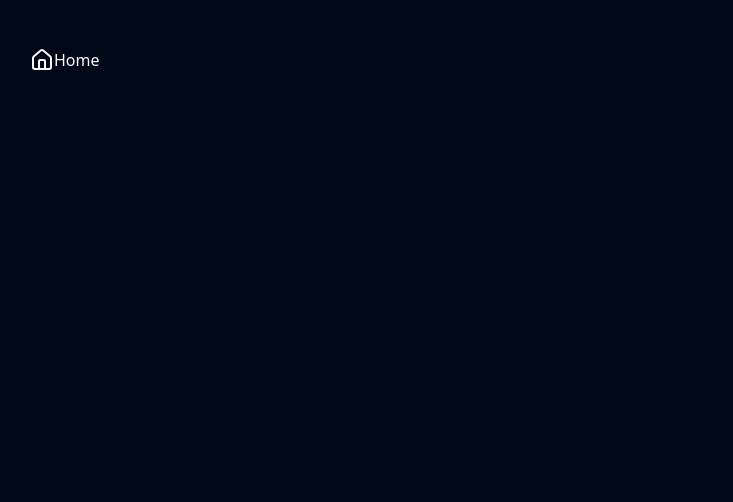
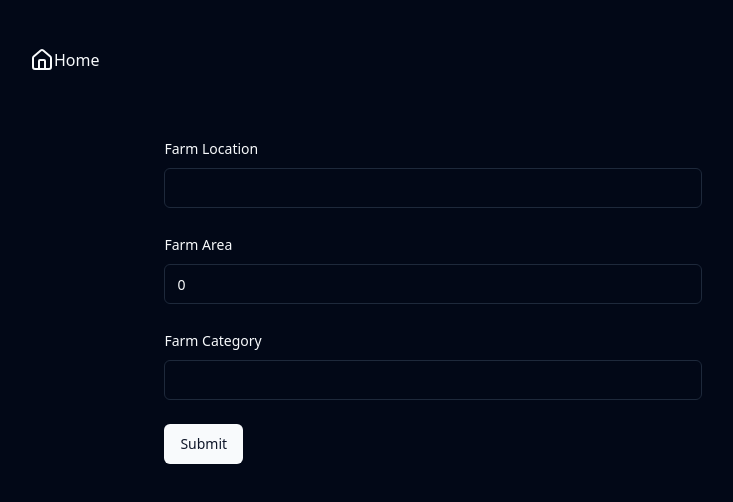
Before and after one commit to itsmeYaz/capstone-prototype-client, a React (Vite) app: page /create-geographical/1 in a window 1280 px wide. Before the commit this address had no page. Shown: the top 502 px of the page, without its empty margins (34-767 px from the left). Built offline with nearby package versions, Linux system fonts and the light colour scheme.

Commit message:
adding location added

```diff
--- a/src/App.tsx
+++ b/src/App.tsx
@@ -5,6 +5,7 @@ import ListOfFarmers from '@/components/ListOfFarmers.tsx'
 import AddHarvest from '@/components/AddHarvest.tsx'
 import EditHarvest from '@/components/EditHarvest.tsx'
 import AddProduction from '@/components/AddProduction.tsx'
+import AddGeographical from '@/components/AddGeographical.tsx'
 
 function App() {
   return (
@@ -12,6 +13,7 @@ function App() {
       <Routes>
         <Route path="/" element={<ListOfFarmers />} />
         <Route path="/farmer/:id" element={<FarmerProfile />} />
+        <Route path="/create-geographical/:id" element={<AddGeographical />} />
         <Route path="/production/:id" element={<ViewProduction />} />
         <Route path="/production/create/:id" element={<AddProduction />} />
         <Route path="/create/:id" element={<AddHarvest />} />
--- /dev/null
+++ b/src/components/AddGeographical.tsx
@@ -0,0 +1,150 @@
+import { zodResolver } from '@hookform/resolvers/zod'
+import { useForm } from 'react-hook-form'
+import { z } from 'zod'
+
+import { Button } from '@/components/ui/button'
+import {
+  Form,
+  FormControl,
+  FormField,
+  FormItem,
+  FormLabel,
+  FormMessage,
+} from '@/components/ui/form'
+import { Input } from '@/components/ui/input'
+import { useState } from 'react'
+import axios from 'axios'
+import { useNavigate, useParams } from 'react-router-dom'
+
+const FormSchema = z.object({
+  farmLocation: z.string(),
+  farmArea: z
+    .string()
+    .transform((val) => Number(val))
+    .refine((value) => value >= 0),
+  farmCategory: z.string(),
+  farmerId: z.string(),
+})
+
+const AddGeographical = () => {
+  const { id } = useParams()
+  const [inputData, setInputData] = useState({
+    farmLocation: '',
+    farmArea: 0,
+    farmCategory: '',
+    farmerId: id,
+  })
+
+  const navigate = useNavigate()
+
+  const form = useForm({
+    resolver: zodResolver(FormSchema),
+    defaultValues: {
+      farmLocation: '',
+      farmArea: 0,
+      farmCategory: '',
+      farmerId: id,
+    },
+  })
+
+  function onSubmit() {
+    axios
+      .post(
+        'https://capstone.prototype.nielmascarinas.me/api/geographical',
+        inputData,
+      )
+      .then((res) => {
+        console.log('Response:', res)
+        navigate(`/farmer/${id}`)
+      })
+      .catch((err) => console.log('Error:', err))
+  }
+
+  return (
+    <div className="w-[70%] grid place-items-center mt-16">
+      <Form {...form}>
+        <form
+          onSubmit={form.handleSubmit(onSubmit)}
+          className="w-2/3 space-y-6"
+        >
+          <FormField
+            control={form.control}
+            name="farmLocation"
+            render={({ field }) => (
+              <FormItem>
+                <FormLabel>Farm Location</FormLabel>
+                <FormControl>
+                  <Input
+                    {...field}
+                    required
+                    onChange={(e) => {
+                      field.onChange(e)
+                      setInputData({
+                        ...inputData,
+                        farmLocation: e.target.value,
+                      })
+                    }}
+                  />
+                </FormControl>
+                <FormMessage />
+              </FormItem>
+            )}
+          />
+
+          <FormField
+            control={form.control}
+            name="farmArea"
+            render={({ field }) => (
+              <FormItem>
+                <FormLabel>Farm Area</FormLabel>
+                <FormControl>
+                  <Input
+                    type="number"
+                    {...field}
+                    required
+                    onChange={(e) => {
+                      field.onChange(e)
+                      setInputData({
+                        ...inputData,
+                        farmArea: Number(e.target.value),
+                      })
+                    }}
+                  />
+                </FormControl>
+                <FormMessage />
+              </FormItem>
+            )}
+          />
+
+          <FormField
+            control={form.control}
+            name="farmCategory"
+            render={({ field }) => (
+              <FormItem>
+                <FormLabel>Farm Category</FormLabel>
+                <FormControl>
+                  <Input
+                    {...field}
+                    required
+                    onChange={(e) => {
+                      field.onChange(e)
+                      setInputData({
+                        ...inputData,
+                        farmCategory: e.target.value,
+                      })
+                    }}
+                  />
+                </FormControl>
+                <FormMessage />
+              </FormItem>
+            )}
+          />
+
+          <Button type="submit">Submit</Button>
+        </form>
+      </Form>
+    </div>
+  )
+}
+
+export default AddGeographical
--- a/src/components/FarmerProfile.tsx
+++ b/src/components/FarmerProfile.tsx
@@ -1,4 +1,4 @@
-import { useState } from 'react'
+import { useState, useEffect } from 'react'
 import axios from 'axios'
 import { Button } from '@/components/ui/button.tsx'
 import { Link, useParams } from 'react-router-dom'
@@ -52,6 +52,7 @@ const FarmerProfile = () => {
 
   const { id } = useParams()
 
+  useEffect(() => {
     axios
       .get(`${API_URL}/api/farmers/${id}`)
       .then((res) => {
@@ -60,6 +61,7 @@ const FarmerProfile = () => {
       .catch((error) => {
         console.error('Error fetching data: ', error)
       })
+  }, [id])
 
   console.log(id)
   return (
@@ -104,7 +106,12 @@ const FarmerProfile = () => {
           <span className="text-green-500">{farmer.phoneNumber}</span>
         </p>
       </div>
-      <h2 className="mt-5 border-t-2 border-b-2 p-2">Farms Owned</h2>
+      <h2 className="mt-5 border-t-2 border-b-2 p-2">
+        {farmer.firstname} Farms Owned
+        <Button asChild className="mx-2" variant="secondary" size="sm">
+          <Link to={`/create-geographical/${id}`}>+ Add Farm</Link>
+        </Button>
+      </h2>
 
       {farmer.geographical &&
         farmer.geographical.map((farm, index) => (
@@ -116,7 +123,7 @@ const FarmerProfile = () => {
           </div>
         ))}
       <h2 className="mt-5 border-t-2 border-b-2 p-2">
-        Crops Productions
+        {farmer.firstname} Crops Productions
         <Button asChild className="mx-2" variant="secondary" size="sm">
           <Link to={`/production/create/${farmer.id}`}>+ Add Production</Link>
         </Button>
```
Lines whose indentation alone changed are shown as unchanged.
